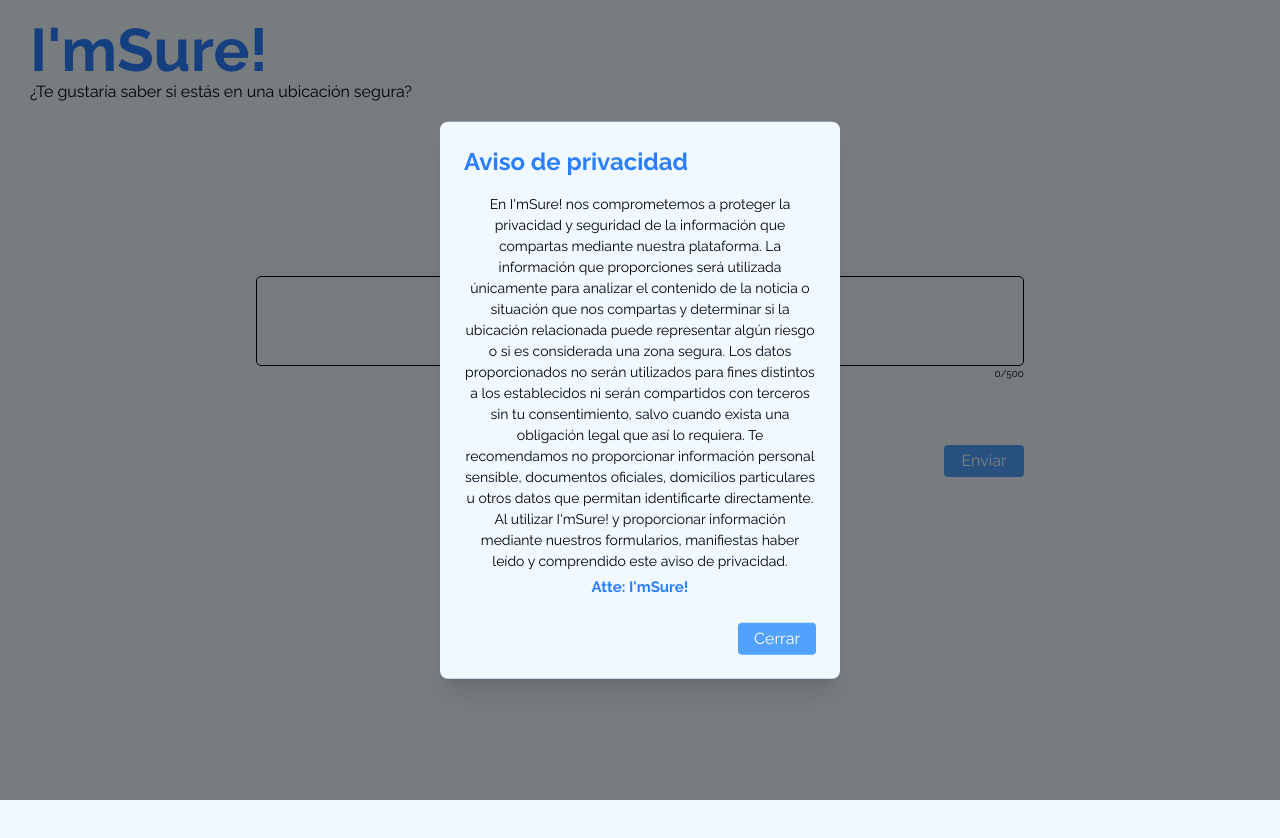
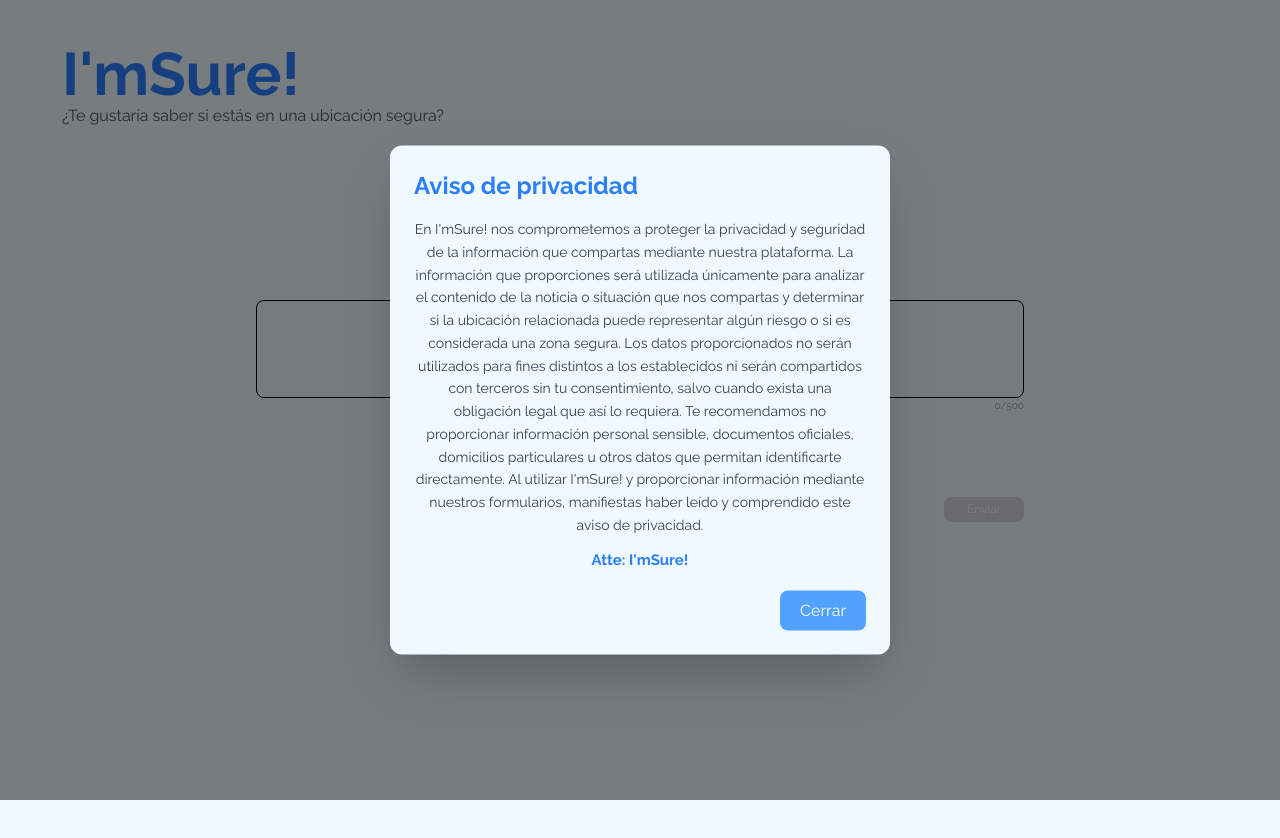
Before and after one commit to lucdev-code/imsure-frntnd, a React (Vite) app: page / in a window 1280 px wide. Both pictures are taken after a click on the button "Aviso de privacidad". Before the commit the page ends 800 px from the top, so only its background shows below. Built offline with nearby package versions, Linux system fonts and the light colour scheme.

Commit message:
add animations

```diff
--- a/src/App.tsx
+++ b/src/App.tsx
@@ -1,29 +1,46 @@
 import './App.css'
-import { useState } from 'react';
+
+import { useState } from 'react'
 
 // UI Material
 import TextareaAutosize from '@mui/material/TextareaAutosize'
-import { Modal, Box } from '@mui/material';
-
+import { Modal, Box } from '@mui/material'
 
 function App() {
 
-  // manejar texto de textarea
+  // Texto del textarea
   const [text, setText] = useState("")
+
+  // Checkbox de términos
+  const [acceptedTerms, setAcceptedTerms] = useState(false)
+
+  // Estados del modal
+  const [open, setOpen] = useState(false)
+
+  // Estado de envío
+  const [loading, setLoading] = useState(false)
+
+  // Estado de éxito
+  const [success, setSuccess] = useState(false)
+
   const maxLength = 500
 
-  const handleChange = (e: any) => {
+  const handleChange = (e: React.ChangeEvent<HTMLTextAreaElement>) => {
     let value = e.target.value
 
-    // evitamos los espacios dobles
+    // Evitar espacios dobles
     value = value.replace(/ {2,}/g, ' ')
 
     if (value.length <= maxLength) {
       setText(value)
+
+      // Si se borra todo el texto,
+      // desmarcamos automáticamente los términos
+      if (value.trim() === '') {
+        setAcceptedTerms(false)
       }
     }
-
-  const [open, setOpen] = useState(false)
+  }
 
   const handleOpen = () => {
     setOpen(true)
@@ -33,85 +50,485 @@
     setOpen(false)
   }
 
-  if(text === '' || text.length <= 0) {
+  const send_request = async () => {
+
+    // Validaciones
+    if (text.trim() === '') {
+      return
+    }
+
+    if (!acceptedTerms) {
+      return
+    }
+
+    setLoading(true)
+    setSuccess(false)
+
+    try {
+
+      const response = await fetch(
+        'http://192.168.1.9:3000/information/add-new',
+        {
+          method: 'POST',
+          headers: {
+            'Content-Type': 'application/json',
+          },
+          body: JSON.stringify({
+            description: text,
+          }),
+        }
+      )
+
+      console.log(response.status)
+
+      // const data = await response.json()
+
+      // // if (response.status === 201) {
+
+      // console.log('Noticia creada:', data)
+
+      setSuccess(true)
+
+      // Limpiar formulario
+      setText('')
+      setAcceptedTerms(false)
+
+      // } else {
+
+      // console.error('Error:', data)
+
+      // }
+
+    } catch (error) {
+
+      console.error(
+        'Error al enviar la petición:',
+        error
+      )
+
+    } finally {
+
+      setLoading(false)
 
     }
+  }
+
+  // Determinar si se puede enviar
+  const canSubmit =
+    text.trim() !== '' &&
+    acceptedTerms &&
+    !loading
 
   return (
-    <>
-      <main className='h-auto flex flex-col '>
-        {/* Container 1 */}
-        <div>
-          <h1 className='ml-2.5 text-6xl shrink-0 font-bold text-blue-500'>I'mSure!</h1>
-          <p className='ml-2.5 font-'>¿Te gustaría saber si estás en una ubicación segura?</p>
+    <main className="min-h-screen flex flex-col px-4 sm:px-6 md:px-8">
+
+      {/* Header */}
+
+      <div className="pt-4 sm:pt-6">
+
+        <h1
+          className="
+            ml-0 sm:ml-2.5
+            text-4xl sm:text-5xl md:text-6xl
+            font-bold
+            text-blue-500
+            transition-all
+            duration-300
+          "
+        >
+          I'mSure!
+        </h1>
+
+        <p
+          className="
+            ml-0 sm:ml-2.5
+            text-sm sm:text-base
+            text-gray-600
+          "
+        >
+          ¿Te gustaría saber si estás en una ubicación segura?
+        </p>
+
       </div>
 
-        {/* Container 2 */}
-        <div className='flex justify-center'>
-          <section className='mt-32 flex flex-col w-full max-w-3xl align-middle'>
-            <p
-              className='text-center mb-5'>
-              Cuentanos sobre tu noticia:
+
+      {/* Contenedor principal */}
+
+      <div className="flex justify-center">
+
+        <section
+          className="
+            mt-16 sm:mt-24 md:mt-32
+            flex flex-col
+            w-full
+            max-w-3xl
+          "
+        >
+
+          <p className="text-center mb-5 text-gray-700">
+            Cuéntanos sobre tu noticia:
           </p>
+
+
+          {/* Textarea */}
+
           <TextareaAutosize
             value={text}
             onChange={handleChange}
-              placeholder='¿Qué paso? ¿Dónde sucedio?'
+            placeholder="¿Qué pasó? ¿Dónde sucedió?"
             maxLength={maxLength}
             minRows={3}
             maxRows={6}
-              className='text-center w-full resize-none p-2 overflow-hidden border rounded-[5px] h-auto focus:border-blue-400  focus:outline focus:outline-blue-400 focus:shadow-md'
+            className="
+              text-center
+              w-full
+              resize-none
+              p-3
+              overflow-hidden
+              border
+              rounded-lg
+              h-auto
+              text-sm sm:text-base
+              transition-all
+              duration-200
+
+              focus:border-blue-400
+              focus:outline
+              focus:outline-blue-400
+              focus:shadow-md
+            "
           />
-            <p className='text-end text-[10px]'>{text.length}/{maxLength}</p>
-            {/* Container 3 */}
-            <div className='text-center mt-3'>
+
+
+          {/* Contador */}
+
+          <p
+            className={`
+              text-end
+              text-[10px]
+              transition-colors
+              duration-200
+              ${text.length >= maxLength
+                ? 'text-red-400'
+                : 'text-gray-400'
+              }
+            `}
+          >
+            {text.length}/{maxLength}
+          </p>
+
+
+          {/* Aviso de privacidad */}
+
+          <div className="text-center mt-3">
+
             <button
+              type="button"
               onClick={handleOpen}
-                className='text-[12px] text-blue-400 hover:underline hover:cursor-pointer'
-              >Aviso de privacidad</button>
+              className="
+                text-[12px]
+                text-blue-400
+                transition-all
+                duration-200
+                hover:text-blue-600
+                hover:underline
+                hover:cursor-pointer
+              "
+            >
+              Aviso de privacidad
+            </button>
+
+
             <Modal
               open={open}
               onClose={handleClose}
             >
+
               <Box
-                  className="absolute top-1/2 left-1/2 -translate-x-1/2 -translate-y-1/2 bg-[#f0f9ff] p-6 rounded-lg w-100 shadow-xl">
-                  <h2 className="text-2xl font-bold text-blue-500">
+                className="
+                  absolute
+                  top-1/2
+                  left-1/2
+                  -translate-x-1/2
+                  -translate-y-1/2
+
+                  bg-[#f0f9ff]
+
+                  p-4 sm:p-6
+
+                  rounded-xl
+
+                  w-[90%]
+                  sm:w-[500px]
+
+                  max-h-[90vh]
+
+                  overflow-y-auto
+
+                  shadow-2xl
+
+                  outline-none
+
+                  animate-[fadeIn_0.2s_ease-out]
+                "
+              >
+
+                <h2
+                  className="
+                    text-xl sm:text-2xl
+                    font-bold
+                    text-blue-500
+                  "
+                >
                   Aviso de privacidad
                 </h2>
 
-                  <p className="mt-4 text-[14px] text-center">
-                    En I'mSure! nos comprometemos a proteger la privacidad y seguridad de la información que compartas mediante nuestra plataforma.
-                    La información que proporciones será utilizada únicamente para analizar el contenido de la noticia o situación que nos compartas y determinar si la ubicación relacionada puede representar algún riesgo o si es considerada una zona segura.
-                    Los datos proporcionados no serán utilizados para fines distintos a los establecidos ni serán compartidos con terceros sin tu consentimiento, salvo cuando exista una obligación legal que así lo requiera.
-                    Te recomendamos no proporcionar información personal sensible, documentos oficiales, domicilios particulares u otros datos que permitan identificarte directamente.
-                    Al utilizar I'mSure! y proporcionar información mediante nuestros formularios, manifiestas haber leído y comprendido este aviso de privacidad.
+                <p
+                  className="
+                    mt-4
+                    text-[13px] sm:text-[14px]
+                    text-center
+                    leading-relaxed
+                    text-gray-700
+                  "
+                >
+                  En I'mSure! nos comprometemos a proteger la privacidad
+                  y seguridad de la información que compartas mediante
+                  nuestra plataforma.
 
-                    {/* Última actualización: 22 de agosto de 2026. */}
+                  La información que proporciones será utilizada
+                  únicamente para analizar el contenido de la noticia
+                  o situación que nos compartas y determinar si la
+                  ubicación relacionada puede representar algún riesgo
+                  o si es considerada una zona segura.
+
+                  Los datos proporcionados no serán utilizados para
+                  fines distintos a los establecidos ni serán compartidos
+                  con terceros sin tu consentimiento, salvo cuando exista
+                  una obligación legal que así lo requiera.
+
+                  Te recomendamos no proporcionar información personal
+                  sensible, documentos oficiales, domicilios particulares
+                  u otros datos que permitan identificarte directamente.
+
+                  Al utilizar I'mSure! y proporcionar información mediante
+                  nuestros formularios, manifiestas haber leído y
+                  comprendido este aviso de privacidad.
                 </p>
-                  <p className='text-[15px] text-center pt-1 pb-1 font-bold text-blue-500'>Atte: I'mSure!</p>
+
+                <p
+                  className="
+                    text-[15px]
+                    text-center
+                    pt-3
+                    font-bold
+                    text-blue-500
+                  "
+                >
+                  Atte: I'mSure!
+                </p>
+
                 <div className="flex justify-end mt-5">
+
                   <button
+                    type="button"
                     onClick={handleClose}
-                      className="bg-blue-400 text-white px-4 py-1 rounded hover:bg-blue-500 cursor-pointer"
+                    className="
+                      bg-blue-400
+                      text-white
+                      px-5
+                      py-2
+                      rounded-lg
+
+                      transition-all
+                      duration-200
+
+                      hover:bg-blue-500
+                      hover:shadow-md
+                      hover:-translate-y-0.5
+
+                      active:translate-y-0
+
+                      cursor-pointer
+                    "
                   >
                     Cerrar
                   </button>
+
                 </div>
+
               </Box>
+
             </Modal>
+
           </div>
-            <div className='flex flex-row gap-1 justify-center'>
-              {/* Checkbox de terminos */}
-              <input type="checkbox" name="" id="" className='hover:cursor-pointer accent-sky-200 disabled:cursor-auto' disabled={text.trim() === ''} />
-              <p className='text-[13.5px]'>He leido y acepto los terminos</p>
+
+
+          {/* Checkbox */}
+
+          <div
+            className="
+              flex
+              items-center
+              justify-center
+              gap-2
+              mt-4
+              px-2
+            "
+          >
+
+            <input
+              type="checkbox"
+              checked={acceptedTerms}
+              onChange={(e) =>
+                setAcceptedTerms(e.target.checked)
+              }
+              disabled={text.trim() === ''}
+              className="
+                w-4
+                h-4
+
+                accent-blue-400
+
+                hover:cursor-pointer
+
+                disabled:cursor-not-allowed
+                disabled:opacity-50
+
+                transition-all
+                duration-200
+              "
+            />
+
+            <p
+              className="
+                text-[12px]
+                sm:text-[13.5px]
+                text-gray-600
+              "
+            >
+              He leído y acepto los términos
+            </p>
+
           </div>
-            <div className='flex flex-row justify-end'>
-              <button type="submit" className='mt-2 bg-blue-400 w-20 text-center align-middle rounded py-1 text-white hover:bg-blue-500 hover:cursor-pointer' disabled={text.trim() === ''}>Enviar</button>
+
+
+          {/* Mensaje de advertencia */}
+
+          {text.trim() !== '' && !acceptedTerms && (
+
+            <p
+              className="
+                text-center
+                text-[11px]
+                text-gray-400
+                mt-2
+
+                animate-pulse
+              "
+            >
+              Debes aceptar los términos para enviar la noticia.
+            </p>
+
+          )}
+
+
+          {/* Botón enviar */}
+
+          <div className="flex justify-end mt-3">
+
+            <button
+              type="button"
+              disabled={!canSubmit}
+              onClick={send_request}
+              className={`
+                relative
+
+                w-24
+                sm:w-20
+
+                py-2
+                sm:py-1
+
+                text-sm
+                sm:text-[12px]
+
+                rounded-lg
+
+                text-white
+
+                transition-all
+                duration-200
+
+                ${canSubmit
+                  ? `
+                      bg-blue-400
+                      hover:bg-blue-500
+                      hover:shadow-md
+                      hover:-translate-y-0.5
+                      active:translate-y-0
+                      cursor-pointer
+                    `
+                  : `
+                      bg-gray-300
+                      cursor-not-allowed
+                    `
+                }
+              `}
+            >
+
+              {loading ? (
+
+                <span className="flex items-center justify-center gap-2">
+
+                  <span
+                    className="
+                      w-3
+                      h-3
+                      border-2
+                      border-white
+                      border-t-transparent
+                      rounded-full
+                      animate-spin
+                    "
+                  />
+
+                  Enviando
+
+                </span>
+
+              ) : (
+                'Enviar'
+              )}
+
+            </button>
+
           </div>
+
+
+          {/* Mensaje de éxito */}
+
+          {success && (
+
+            <p
+              className="
+                text-center
+                text-sm
+                text-green-500
+                mt-4
+                animate-pulse
+              "
+            >
+              ✓ ¡Noticia enviada correctamente!
+            </p>
+
+          )}
+
         </section>
+
       </div>
+
     </main>
-    </>
   )
 }
 
```
Lines whose indentation alone changed are shown as unchanged.
